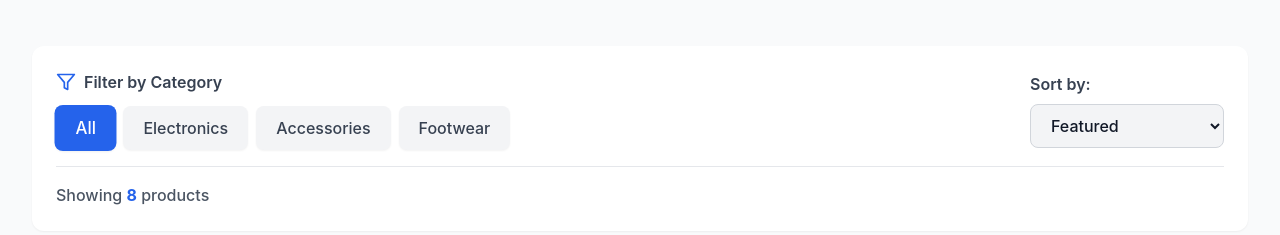
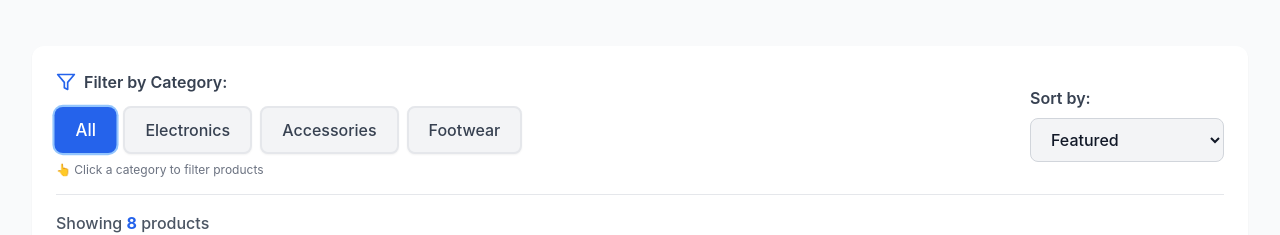
Before and after one commit to parpy69/LuxeStore, a Next.js app: page /shop in a window 1280 px wide. Shown: the part 326-561 px from the top of the page. Built offline with nearby package versions, Linux system fonts and the light colour scheme.

Commit message:
Improve filter button clarity with better hover effects and hint text

```diff
--- a/app/shop/page.tsx
+++ b/app/shop/page.tsx
@@ -67,23 +67,24 @@ export default function ShopPage() {
             <div className="w-full lg:w-auto">
               <div className="flex items-center gap-2 mb-3">
                 <Filter size={20} className="text-blue-600" />
-                <span className="text-gray-700 font-semibold">Filter by Category</span>
+                <span className="text-gray-700 font-semibold">Filter by Category:</span>
               </div>
               <div className="flex items-center gap-2 flex-wrap">
                 {categories.map((category) => (
                   <button
                     key={category}
                     onClick={() => setSelectedCategory(category)}
-                    className={`px-5 py-2.5 rounded-lg font-medium transition-all shadow-sm ${
+                    className={`px-5 py-2.5 rounded-lg font-medium transition-all shadow-sm cursor-pointer ${
                       selectedCategory === category
-                        ? "bg-blue-600 text-white shadow-md scale-105"
-                        : "bg-gray-100 text-gray-700 hover:bg-gray-200 hover:shadow"
+                        ? "bg-blue-600 text-white shadow-md scale-105 ring-2 ring-blue-300"
+                        : "bg-gray-100 text-gray-700 hover:bg-gray-200 hover:shadow hover:scale-105 border-2 border-gray-200"
                     }`}
                   >
                     {category}
                   </button>
                 ))}
               </div>
+              <p className="text-xs text-gray-500 mt-2">👆 Click a category to filter products</p>
             </div>
 
             {/* Sort Dropdown */}
```
